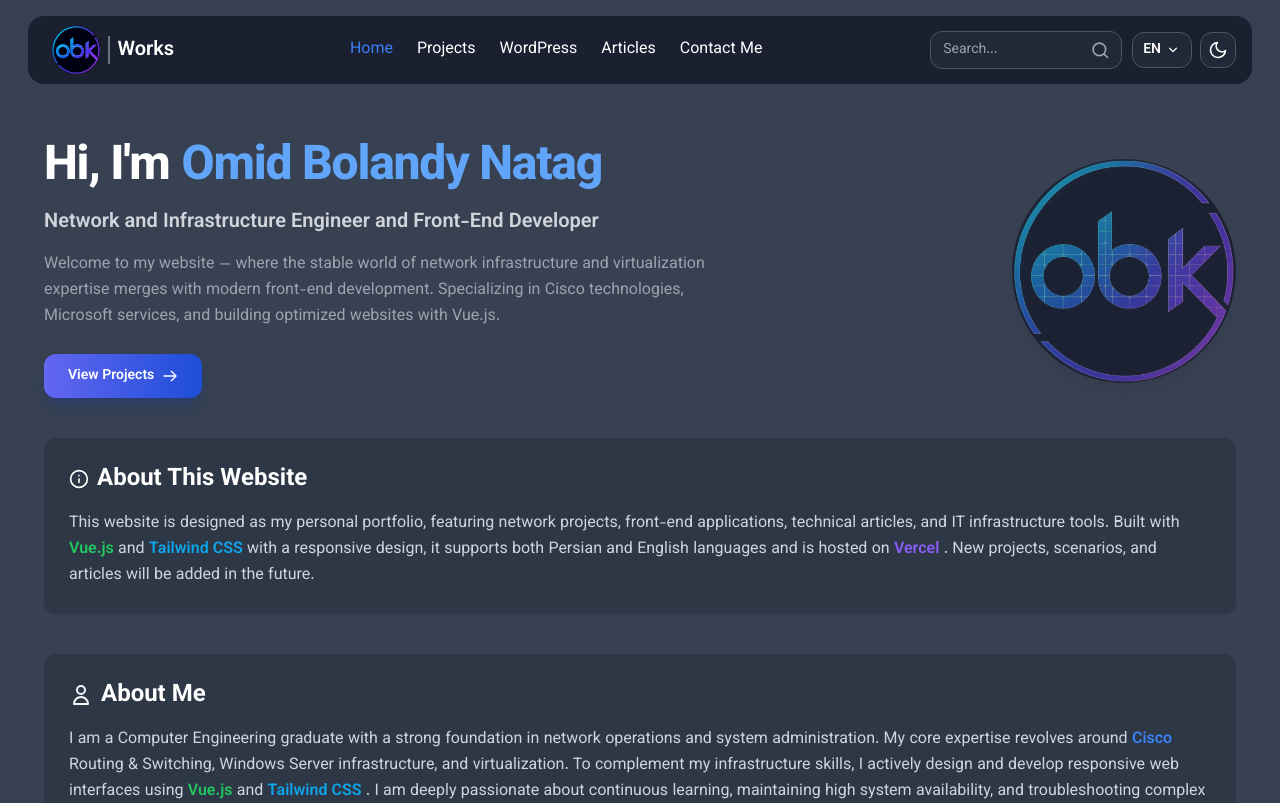
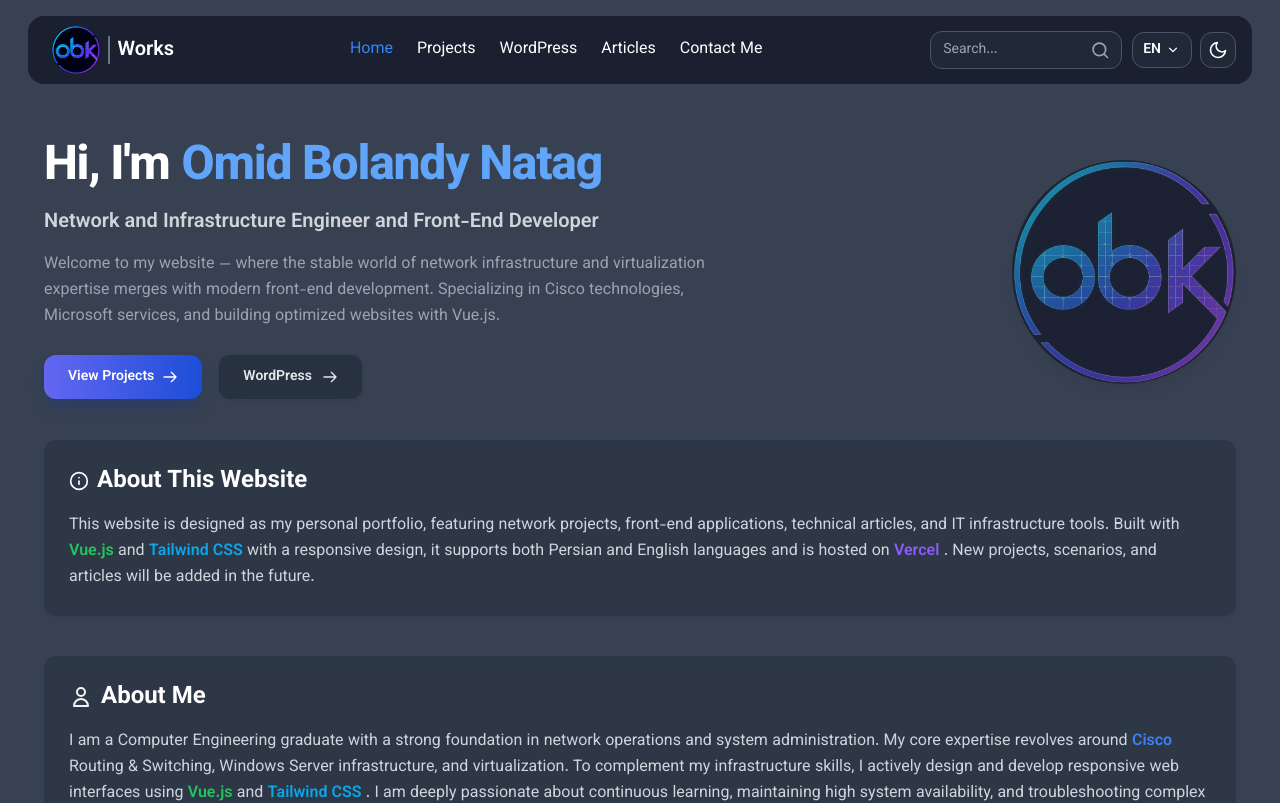
Before and after one commit to omidbolandy/obkworks, a Vue app: page / in a window 1280 px wide. Shown: the top 803 px of the page. Built offline with nearby package versions, Linux system fonts and the light colour scheme.

Commit message:
Added WordPress CTA button to home page

```diff
--- a/src/views/Home.vue
+++ b/src/views/Home.vue
@@ -41,6 +41,19 @@
               stroke="currentColor"
               viewBox="0 0 24 24">
               <path stroke-linecap="round" stroke-linejoin="round" stroke-width="2" d="M10 19l-7-7m0 0l7-7m-7 7h18"/>
+            </svg>
+          </router-link>
+          <router-link
+            to="/wordpress"
+            class="group inline-flex items-center justify-center gap-2.5 rounded-xl border border-gray-200/80 bg-white/60 px-6 py-3 text-sm font-semibold text-gray-700 shadow-sm backdrop-blur-md transition-all duration-300 hover:scale-[1.02] hover:border-blue-500/50 hover:bg-blue-50/50 hover:text-blue-600 hover:shadow-md active:scale-[0.98] dark:border-gray-700/80 dark:bg-gray-800/60 dark:text-gray-200 dark:hover:border-blue-400/50 dark:hover:bg-blue-950/20 dark:hover:text-blue-400">
+            <span>{{ $t("nav.wordpress") }}</span>
+            <svg
+              class="h-4 w-4 transition-transform duration-300 group-hover:translate-x-0.5 rtl:group-hover:-translate-x-0.5 ltr:rotate-180 rtl:rotate-0"
+              fill="none"
+              stroke="currentColor"
+              stroke-width="2"
+              viewBox="0 0 24 24">
+              <path stroke-linecap="round" stroke-linejoin="round" d="M10 19l-7-7m0 0l7-7m-7 7h18"/>
             </svg>
           </router-link>
         </div>
```
